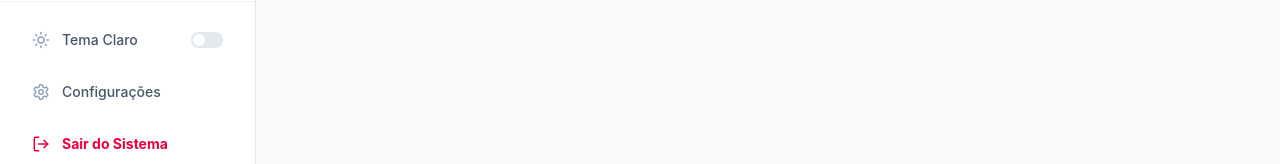
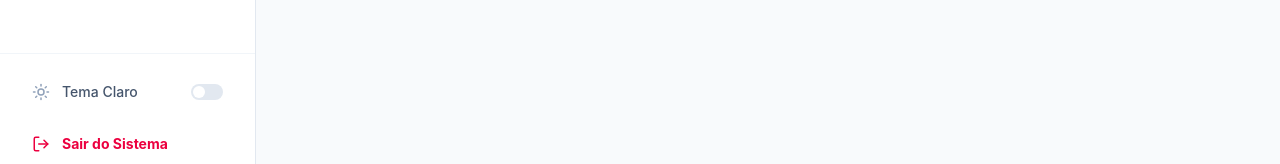
Before and after one commit to oficialmetropolitan/cobrar-front, a React (Vite) app: page / in a window 1280 px wide. Shown: the part 618-782 px from the top of the page. Built offline with nearby package versions, Linux system fonts and the light colour scheme; no server answers; sample sign-in values are in the browser's storage.

Commit message:
ajustando sidebar Tirando config por enquanto

```diff
--- a/src/components/Sidebar.tsx
+++ b/src/components/Sidebar.tsx
@@ -72,10 +72,6 @@ export function Sidebar() {
           </div>
         </button>
 
-        <button className="w-full flex items-center gap-3 px-4 py-3 rounded-xl text-slate-600 dark:text-slate-400 hover:bg-slate-50 dark:hover:bg-slate-800/50 transition-all text-sm font-medium">
-          <Settings size={18} className="text-slate-400" />
-          <span>Configurações</span>
-        </button>
 
         <button
           onClick={handleLogout}
```
